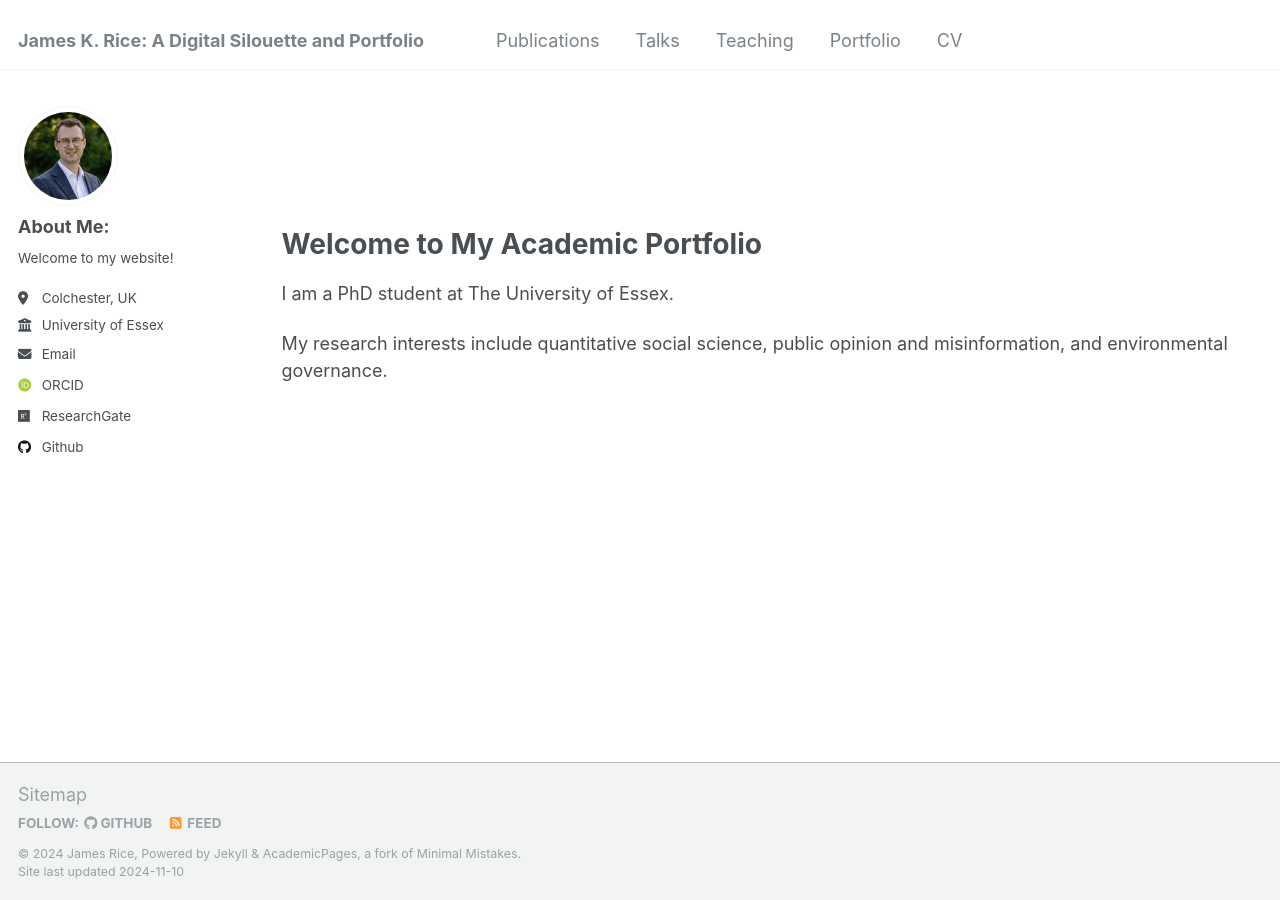
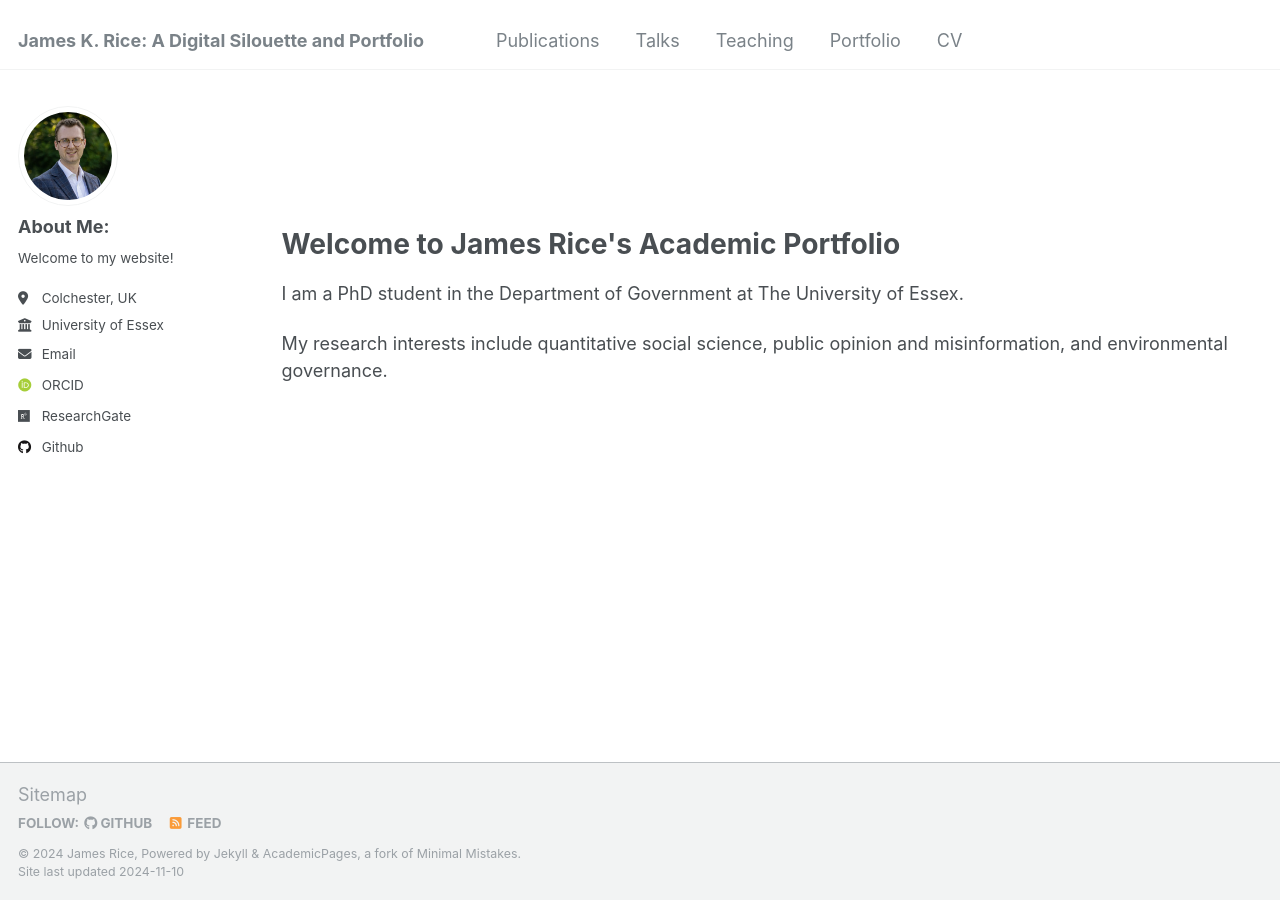
Before and after one commit to jameskrice7/jameskrice7.github.io, a Jekyll site: the page built from index.html, in a window 1280 px wide. Built offline with Jekyll 4.4.1, drawn with Linux system fonts in a browser that asks for light colours; some web fonts are replaced.

Commit message:
Update index.html

```diff
--- a/index.html
+++ b/index.html
@@ -6,10 +6,10 @@ author_profile: true
 {% include base_path %}
 
 <div class="home">
-  <h1>Welcome to My Academic Portfolio </h1>
+  <h1>Welcome to James Rice's Academic Portfolio </h1>
 
   <div class="intro">
-    <p>I am a PhD student at The University of Essex.</p>
+    <p>I am a PhD student in the Department of Government at The University of Essex.</p>
     <p>My research interests include quantitative social science, public opinion and misinformation, and environmental governance.</p>
   </div>
 
```
